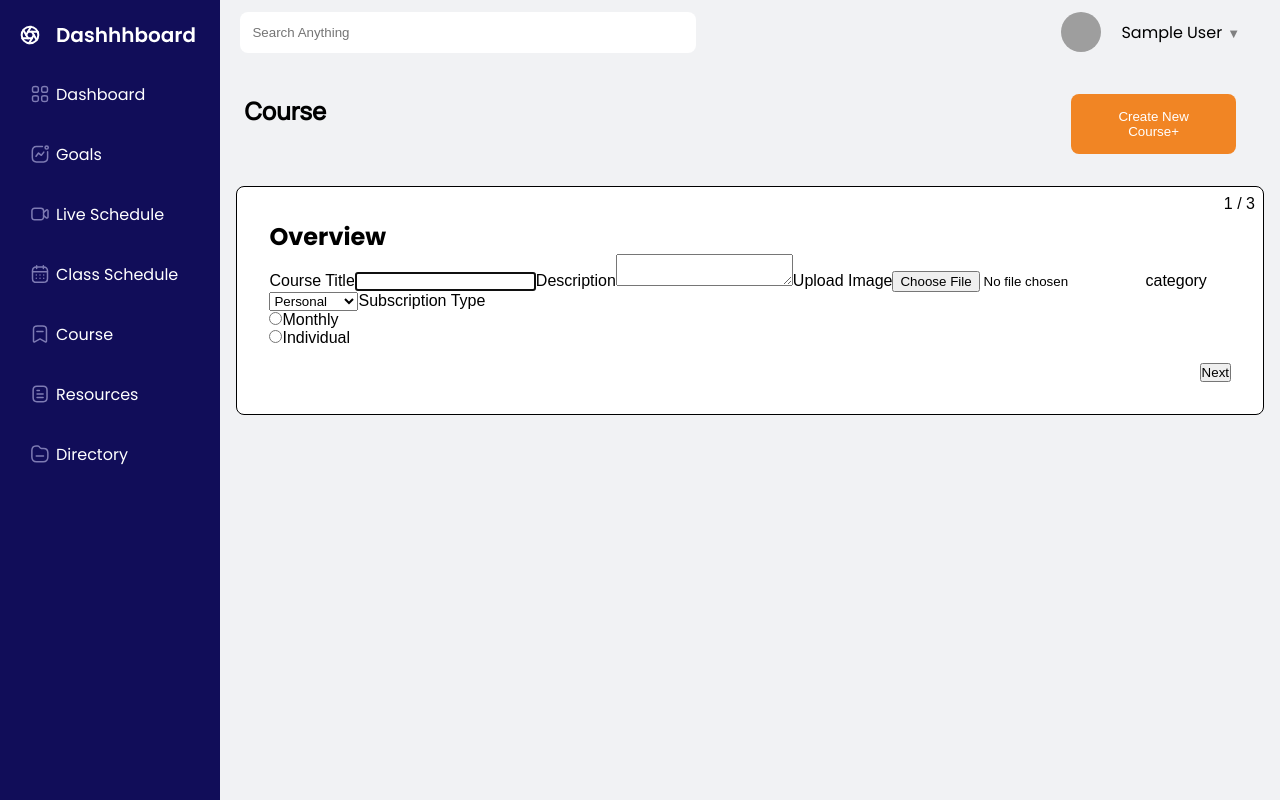
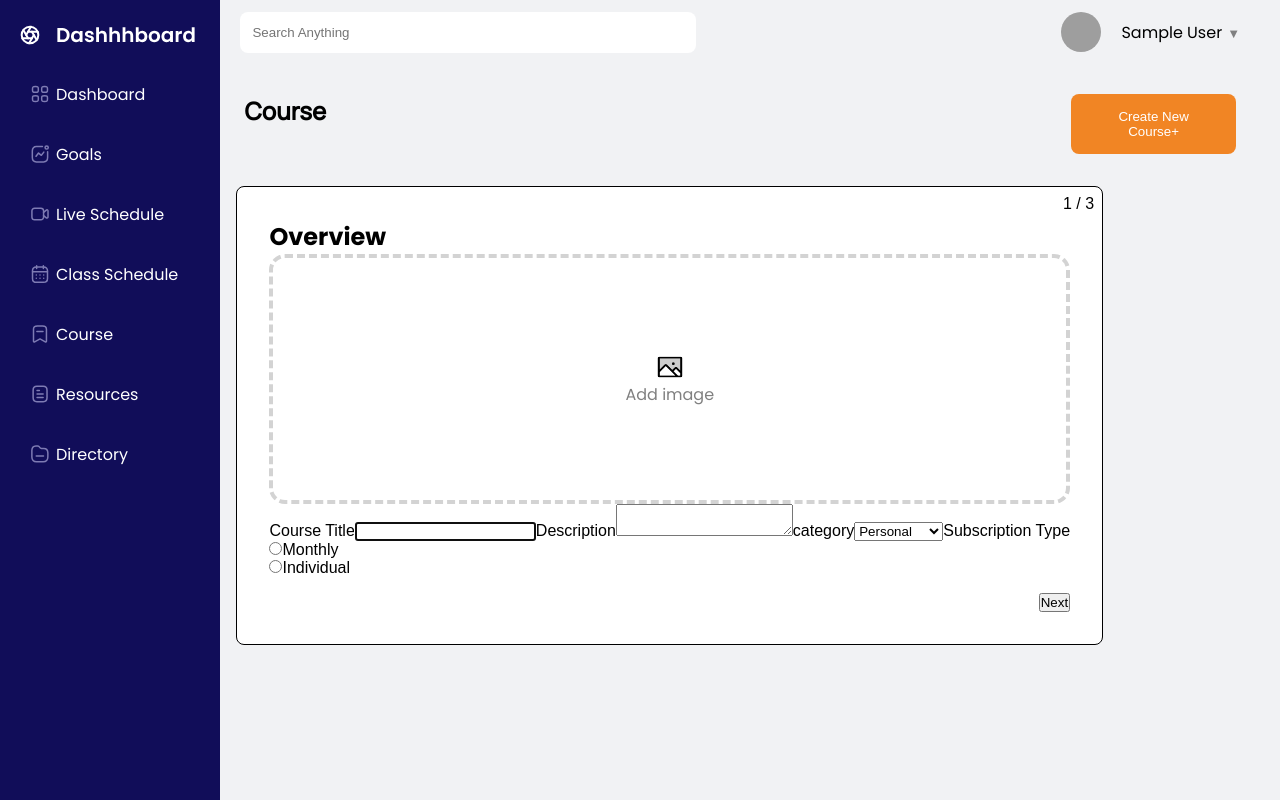
Before and after one commit to HackYourFuture-CPH/class-25-erikson, a React (Create React App) app in the folder frontend/: page /add-course in a window 1280 px wide. Shown: the top 800 px of the page. Built offline with nearby package versions, Linux system fonts and the light colour scheme; no server answers; sample sign-in values are in the browser's storage; grey boxes are pictures that could not be loaded.

Commit message:
Add FileDrop component

```diff
--- a/frontend/src/components/formDetails/CourseForm.tsx
+++ b/frontend/src/components/formDetails/CourseForm.tsx
@@ -1,3 +1,4 @@
+import { FileDrop } from './FileDrop/FileDrop';
 import FormWrapper from './FormWrapper';
 
 type CourseData = {
@@ -25,8 +26,7 @@ const CourseForm = ({
   const handleCategoryChange = (e: React.ChangeEvent<HTMLSelectElement>) => {
     updateFields({ course_category: e.target.value });
   };
-  const handleImageChange = (e: React.ChangeEvent<HTMLInputElement>) => {
-    const selectedImage = e.target.files?.[0];
+  const handleImageChange = (selectedImage: File | undefined) => {
     updateFields({ course_image: selectedImage });
   };
   const handleSubscriptionChange = (e: React.ChangeEvent<HTMLInputElement>) => {
@@ -34,6 +34,7 @@ const CourseForm = ({
   };
   return (
     <FormWrapper title='Overview'>
+      <FileDrop onImageSelect={handleImageChange}/>
       <label>Course Title</label>
       <input
         autoFocus
@@ -48,9 +49,6 @@ const CourseForm = ({
         value={course_description}
         onChange={(e) => updateFields({ course_description: e.target.value })}
       />
-      <label>Upload Image</label>
-      <input type='file' accept='image/*' onChange={handleImageChange} />
-
       <label>category</label>
       <select value={course_category} onChange={handleCategoryChange}>
         <option value='personal'>Personal</option>
--- /dev/null
+++ b/frontend/src/components/formDetails/FileDrop/FileDrop.module.css
@@ -0,0 +1,20 @@
+.dropArea {
+  display: flex;
+  justify-content: center;
+  align-items: center;
+  border: 4px dashed lightgray;
+  border-radius: 1rem;
+  object-fit: fill;
+  height: 250px;
+  width: 100%;
+  color: gray;
+}
+
+.title {
+  display: grid;
+  place-items: center;
+}
+
+.title img {
+  width: 30px;
+}
--- /dev/null
+++ b/frontend/src/components/formDetails/FileDrop/FileDrop.tsx
@@ -0,0 +1,58 @@
+import { DragEvent, useState } from 'react';
+import classes from "./FileDrop.module.css";
+
+interface FileDropProps {
+  onImageSelect: (selectedImage: File | undefined) => void;
+}
+
+export function FileDrop({ onImageSelect }: FileDropProps) {
+  const [imageData, setImageData] = useState<string | null>(null);
+
+  const handleDragOver = (event: DragEvent<HTMLDivElement>) => {
+    event.preventDefault();
+  };
+
+  const handleDrop = (event: DragEvent<HTMLDivElement>) => {
+    event.preventDefault();
+
+    const droppedFiles = Array.from(event.dataTransfer.files);
+    if (droppedFiles.length > 0) {
+      const file = droppedFiles[0];
+      const reader = new FileReader();
+
+      reader.onloadend = () => {
+        setImageData(reader.result as string);
+        onImageSelect(file);
+      };
+
+      reader.onerror = () => {
+        console.error('Error reading the file path.');
+      };
+
+      reader.readAsDataURL(file);
+    }
+  };
+
+  return (
+    <>
+      {imageData ? (
+        <img
+          src={imageData}
+          alt="Dropped Image"
+          className={classes.dropArea}
+        />
+      ) : (
+        <div
+          onDragOver={handleDragOver}
+          onDrop={handleDrop}
+          className={classes.dropArea}
+        >
+          <div className={classes.title}>
+            <img src="images/gallery.png" />
+            <p>Add image</p>
+          </div>
+        </div>
+      )}
+    </>
+  );
+}
--- a/frontend/src/components/formDetails/LessonForm.tsx
+++ b/frontend/src/components/formDetails/LessonForm.tsx
@@ -1,3 +1,4 @@
+import { FileDrop } from './FileDrop/FileDrop';
 import FormWrapper from './FormWrapper';
 
 type LessonData = {
@@ -18,12 +19,13 @@ const LessonForm = ({
   lesson_resources,
   updateFields,
 }: LessonFormProps) => {
-  const handleImageChange = (e: React.ChangeEvent<HTMLInputElement>) => {
-    const selectedImage = e.target.files?.[0];
+  const handleImageChange = (selectedImage: File | undefined) => {
     updateFields({ lesson_image: selectedImage });
   };
   return (
     <FormWrapper title='Lesson'>
+
+      <FileDrop onImageSelect={handleImageChange} />
       <label>title</label>
       <input
         required
@@ -31,8 +33,6 @@ const LessonForm = ({
         value={lesson_title}
         onChange={(e) => updateFields({ lesson_title: e.target.value })}
       />
-      <label>lesson Image</label>
-      <input type='file' accept='image/*' onChange={handleImageChange} />
 
       <label>lessson description</label>
       <input
--- a/frontend/src/components/formDetails/SalesForm.tsx
+++ b/frontend/src/components/formDetails/SalesForm.tsx
@@ -1,3 +1,4 @@
+import { FileDrop } from './FileDrop/FileDrop';
 import FormWrapper from './FormWrapper';
 
 type SaleData = {
@@ -23,14 +24,13 @@ const SalesForm = ({
   pricing_benefits,
   updateFields,
 }: SaleFormProps) => {
-  const handleImageChange = (e: React.ChangeEvent<HTMLInputElement>) => {
-    const selectedImage = e.target.files?.[0];
+  const handleImageChange = (selectedImage: File | undefined) => {
     updateFields({ sales_image: selectedImage });
   };
   return (
     <FormWrapper title='Sales Page'>
       <label>Upload Image</label>
-      <input type='file' accept='image/*' onChange={handleImageChange} />
+      <FileDrop onImageSelect={handleImageChange} />
 
       <span>FAQs</span>
       <label>Question:</label>
```
Also changed, not shown: frontend/public/images/gallery.png (added).
